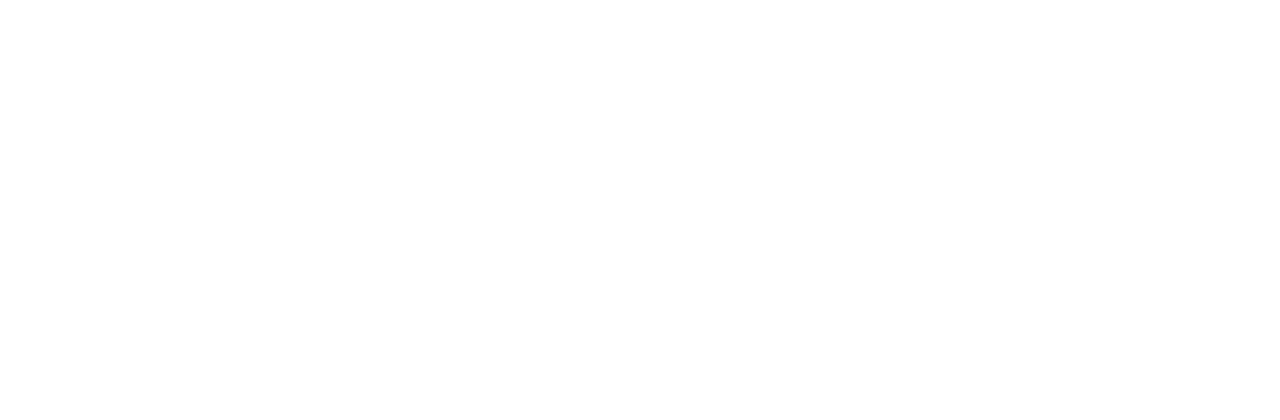
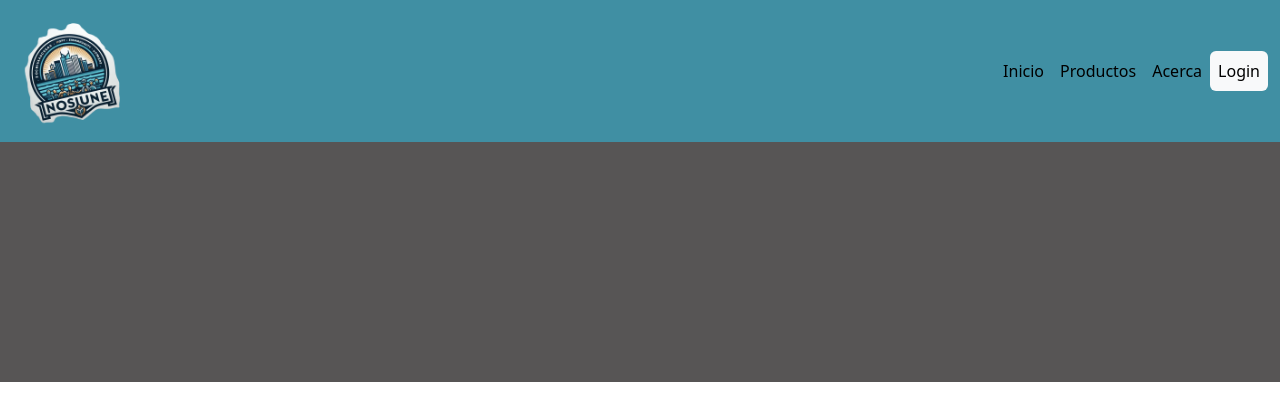
Before and after one commit to CamiloRol/bancoNosUne, a website: page public/aboutUs.html in a window 1280 px wide. Drawn offline with nearby package versions, Linux system fonts and the light colour scheme.

Commit message:
building alternative pages

```diff
--- a/public/aboutUs.html
+++ b/public/aboutUs.html
@@ -0,0 +1,44 @@
+<!DOCTYPE html>
+<html lang="en">
+<head>
+    <meta charset="UTF-8">
+    <meta name="viewport" content="width=device-width, initial-scale=1.0">
+    <title>Acerca</title>
+    <link rel="stylesheet" href="../css/style.css">
+    <link rel="shortcut icon" href="../recursos/LogoNosune.png" type="image/x-icon">
+    <link href="https://cdn.jsdelivr.net/npm/bootstrap@5.3.3/dist/css/bootstrap.min.css" rel="stylesheet" integrity="sha384-QWTKZyjpPEjISv5WaRU9OFeRpok6YctnYmDr5pNlyT2bRjXh0JMhjY6hW+ALEwIH" crossorigin="anonymous">
+
+<body>
+    <header>
+        <nav class="navbar navbar-expand-lg" style="background-color: #408FA3;">
+            <div class="container-fluid">
+              <a class="navbar-brand" href="../html/index.html"><img src="../recursos/LogoNosune.png" alt="LogoB" width="116" height="116"></a>
+              <button class="navbar-toggler" type="button" data-bs-toggle="collapse" data-bs-target="#navbarNav" aria-controls="navbarNav" aria-expanded="false" aria-label="Toggle navigation">
+                <span class="navbar-toggler-icon"></span>
+              </button>
+              <div class="collapse navbar-collapse" id="navbarNav">
+                <ul class="navbar-nav ms-auto">
+                  <li class="nav-item">
+                    <a class="nav-link active" aria-current="page" href="../public/index.html">Inicio</a>
+                  </li>
+                  <li class="nav-item">
+                    <a class="nav-link active" href="../public/products.html">Productos</a>
+                  </li>
+                  <li class="nav-item">
+                    <a class="nav-link active" href="../public/aboutUs.html">Acerca</a>
+                  </li>
+                  <li class="nav-item bg-body-tertiary rounded">
+                    <a class="nav-link active" href="">Login</a>
+                  </li>
+                </ul>
+              </div>
+            </div>
+          </nav>
+    </header>
+    <footer>
+
+    </footer>
+    <script src="https://cdn.jsdelivr.net/npm/bootstrap@5.3.3/dist/js/bootstrap.bundle.min.js" integrity="sha384-YvpcrYf0tY3lHB60NNkmXc5s9fDVZLESaAA55NDzOxhy9GkcIdslK1eN7N6jIeHz" crossorigin="anonymous"></script>
+</head>
+</body>
+</html>
```
Also changed, not shown: public/index.html (+4 -4 lines), public/products.html (+43 -0 lines).
